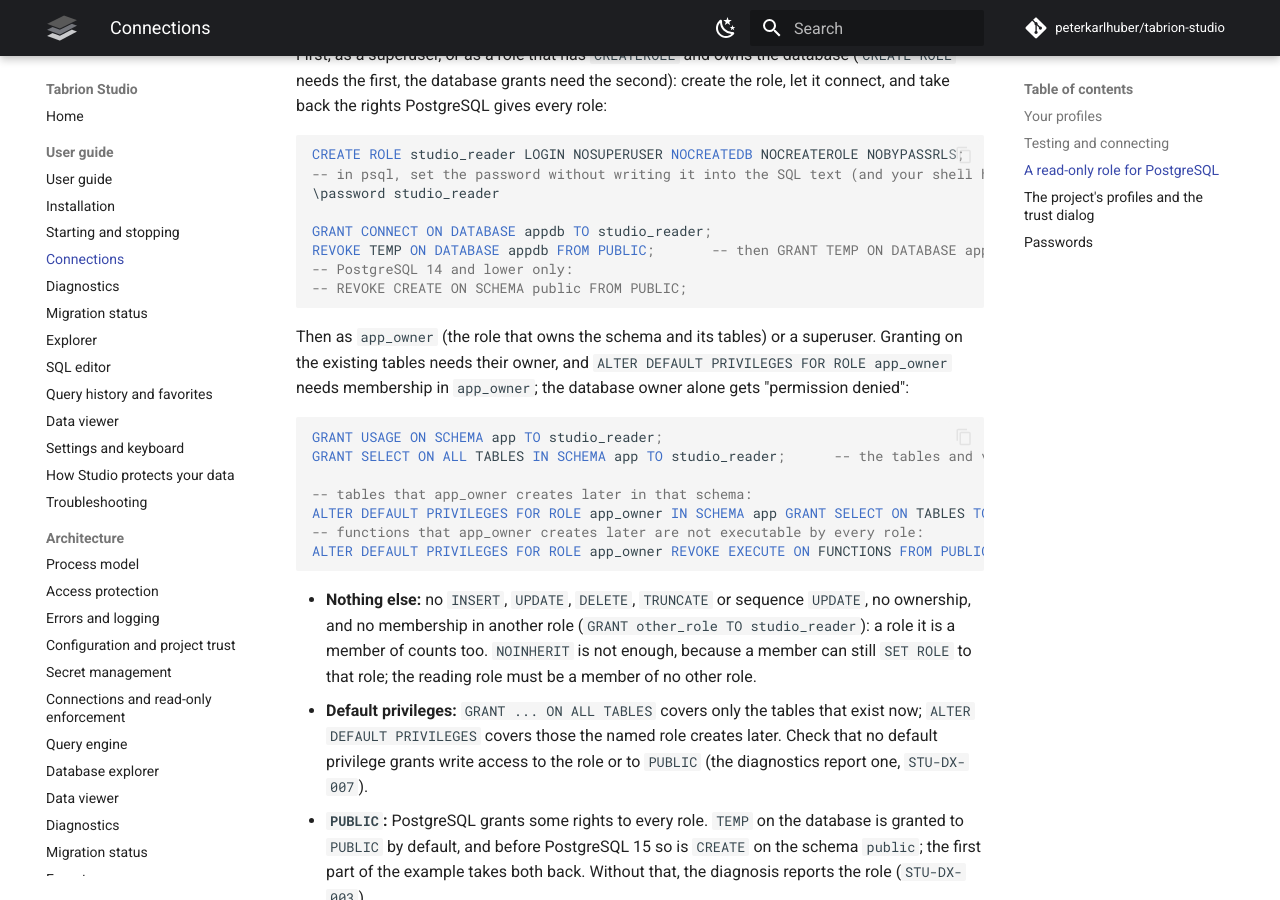
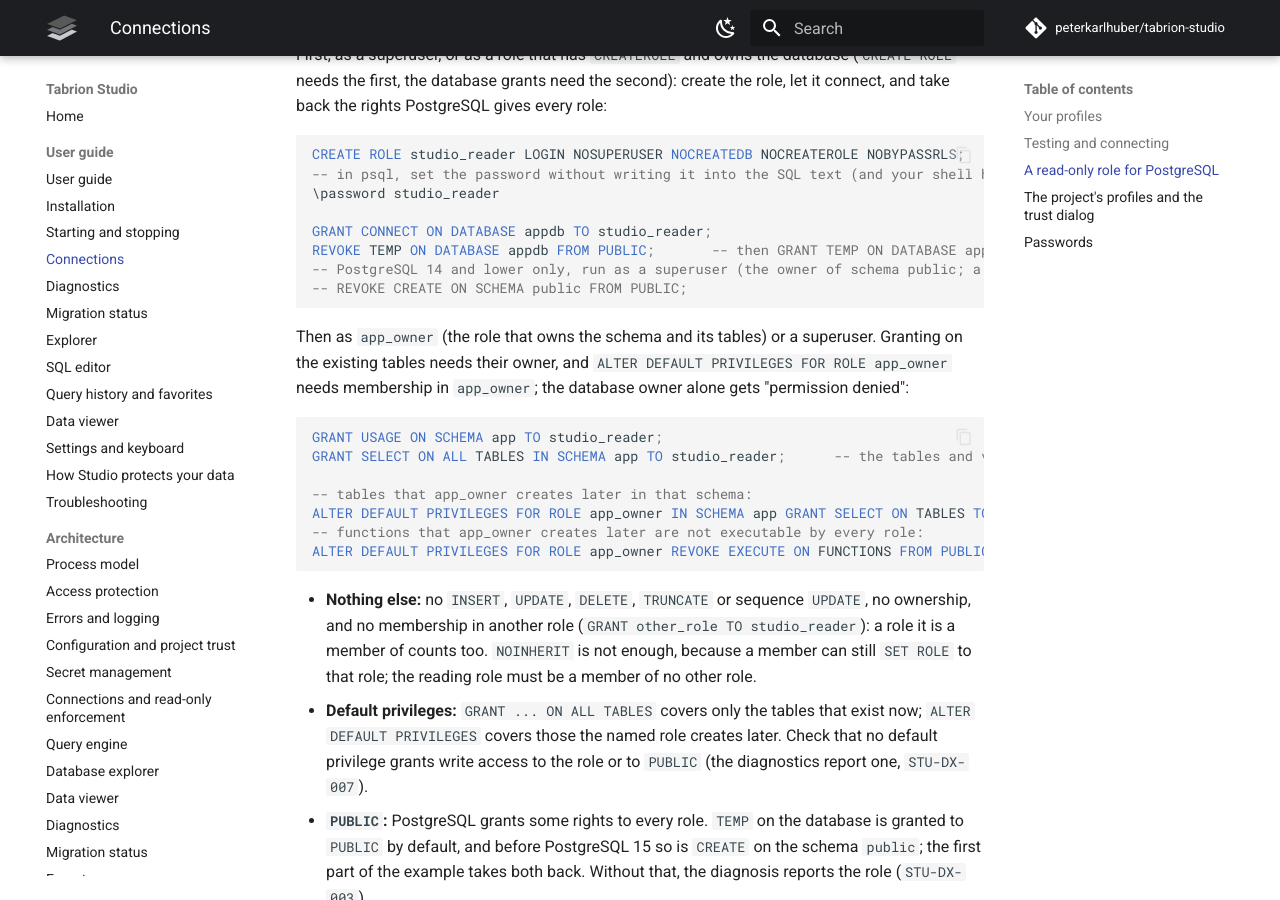
Before and after one commit to peterkarlhuber/tabrion-studio, an MkDocs documentation site: the page built from docs/guide/connections.md, in a window 1280 px wide and 900 px high, scrolled down 2478 px. Built offline with MkDocs 1.6.1 and Material for MkDocs 9.7.7, drawn with Linux system fonts in a browser that asks for light colours; comment, search, counter and statistics services are not loaded.

Commit message:
Say who runs the PostgreSQL 14 schema revoke in the read-only role example
Review R-1 of PR #86: up to PostgreSQL 14 the schema public belongs to the
bootstrap superuser, so a non-owner's REVOKE prints a warning and keeps the
privilege.

Co-Authored-By: Claude Opus 5.5 <noreply@anthropic.com>
Claude-Session: https://claude.ai/code/session_011tY7TC7Nu5VGro3DJGJcv8

````diff
--- a/docs/guide/connections.md
+++ b/docs/guide/connections.md
@@ -95,7 +95,7 @@ CREATE ROLE studio_reader LOGIN NOSUPERUSER NOCREATEDB NOCREATEROLE NOBYPASSRLS;
 
 GRANT CONNECT ON DATABASE appdb TO studio_reader;
 REVOKE TEMP ON DATABASE appdb FROM PUBLIC;       -- then GRANT TEMP ON DATABASE appdb to the roles that need it
--- PostgreSQL 14 and lower only:
+-- PostgreSQL 14 and lower only, run as a superuser (the owner of schema public; a non-owner's REVOKE has no effect):
 -- REVOKE CREATE ON SCHEMA public FROM PUBLIC;
 ```
 
````
